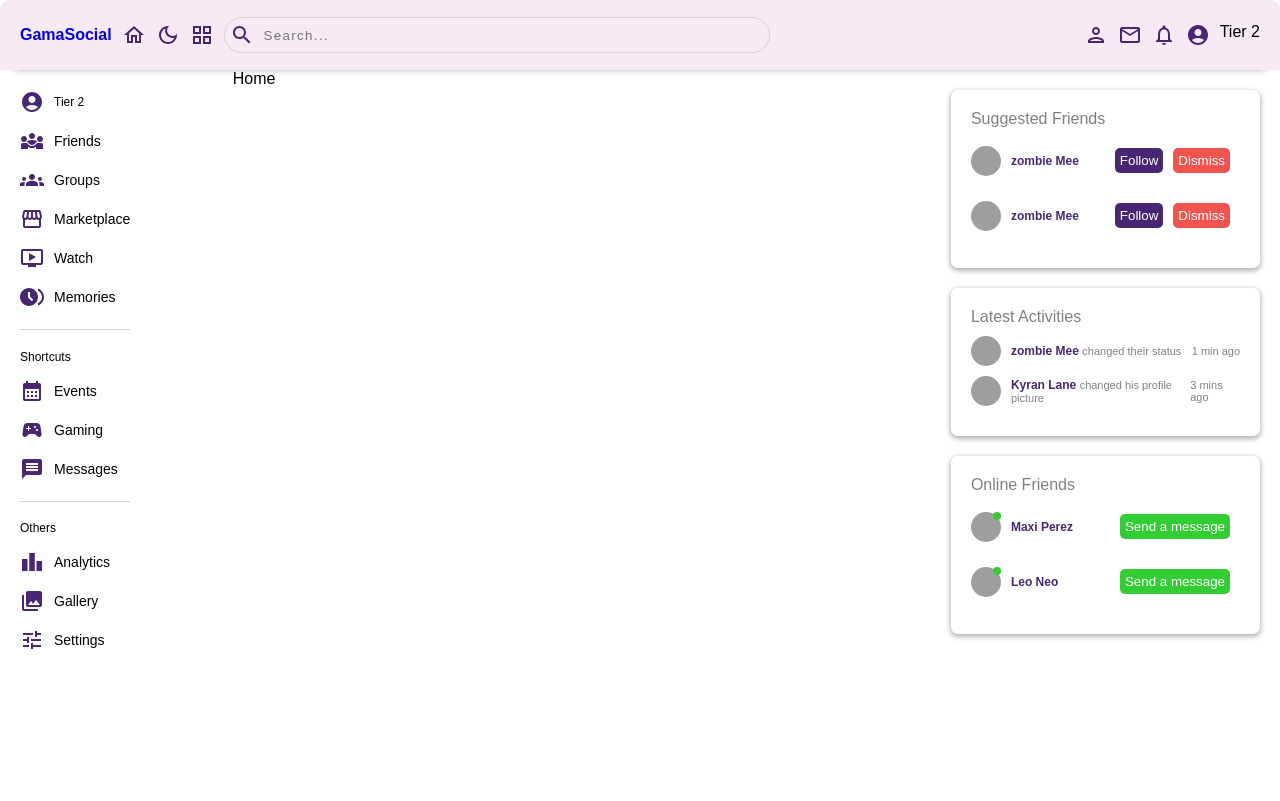
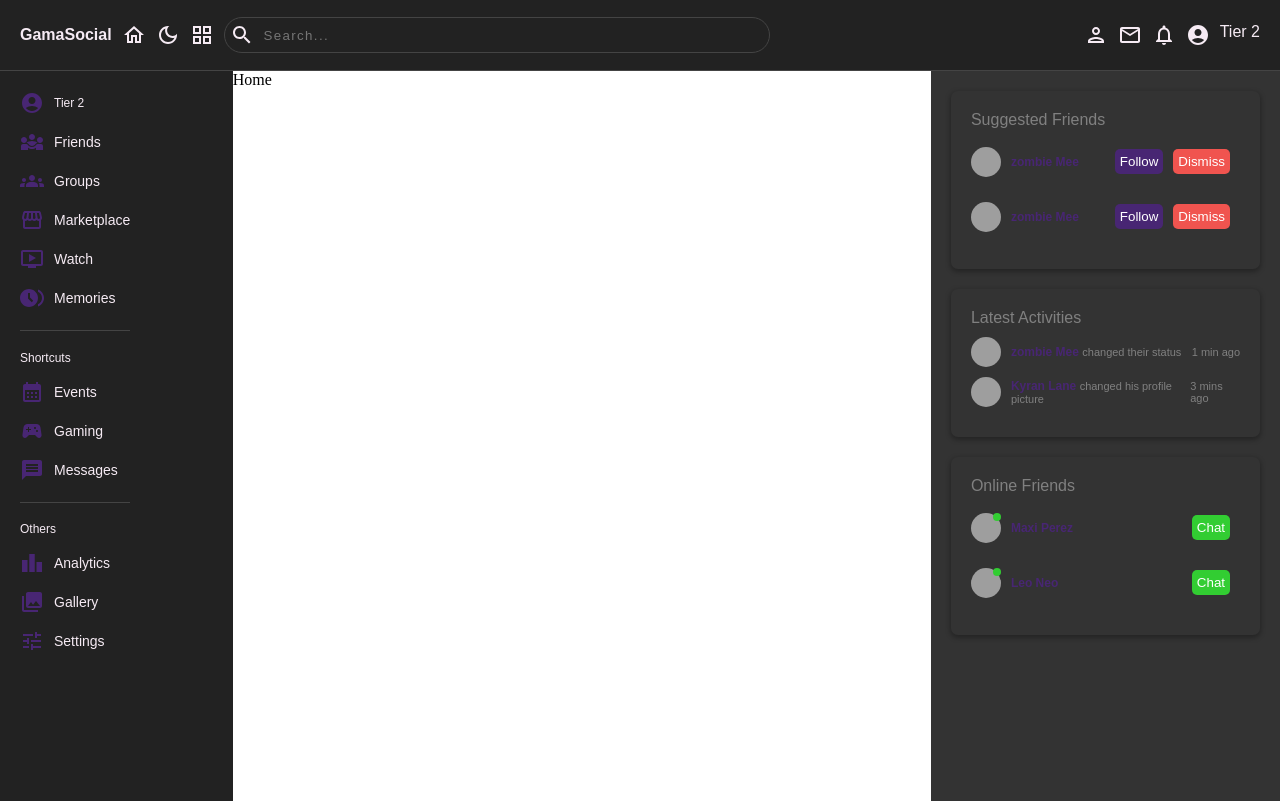
Before and after one commit to Nicxzmiller/sma, a React (Create React App) app: page / in a window 1280 px wide. Built offline with nearby package versions, Linux system fonts and the light colour scheme; grey boxes are pictures that could not be loaded; a web font is replaced by a local one.

Commit message:
setting up theme

```diff
--- a/src/App.js
+++ b/src/App.js
@@ -2,7 +2,7 @@ import Login from './pages/login/Login';
 import Register from './pages/register/Register';
 import Navbar from './components/navbar/Navbar';
 import Home from './pages/home/Home';
-import './app.scss';
+import './style.scss';
 import Profile from './pages/profile/Profile';
 import LeftBar from './components/leftBar/LeftBar';
 import RightBar from './components/rightBar/RightBar';
@@ -20,7 +20,7 @@ function App() {
 
   const Layout = () => {
     return (
-      <div>
+      <div className="theme-dark">
         <Navbar />
 
         <div style={{ display: 'flex' }}>
--- a/src/app.scss
+++ /dev/null
@@ -1,5 +0,0 @@
-* {
-  margin: 0;
-  padding: 0;
-  font-family: 'Mona', sans-serif;
-}
--- a/src/components/leftBar/leftBar.scss
+++ b/src/components/leftBar/leftBar.scss
@@ -1,4 +1,7 @@
+@import '../../style.scss';
+
 .leftBar {
+  @include themify($themes) {
     font-family: 'Monda', sans-serif;
     display: flex;
     flex: 2;
@@ -6,6 +9,8 @@
     top: 70px;
     height: calc(100vh - 70px);
     overflow: scroll;
+    background-color: themed('bg');
+    color: themed('textColor');
 
     &::-webkit-scrollbar {
       display: none;
@@ -13,6 +18,13 @@
     //   box-shadow: 10px 0px 10px -15px #111;
     .container {
       padding: 20px;
+
+      hr {
+        border: none;
+        margin: 20px 0px;
+        height: 0.5px;
+        background-color: themed('border');
+      }
       .menu {
         display: flex;
         flex-direction: column;
@@ -36,11 +48,6 @@
           }
         }
       }
-    hr {
-      margin: 20px 0px;
-      border: none;
-      height: 0.5px;
-      background-color: lightgrey;
     }
   }
 }
--- a/src/components/navbar/Navbar.jsx
+++ b/src/components/navbar/Navbar.jsx
@@ -18,20 +18,20 @@ const Navbar = () => {
         <Link to="/" style={{ textDecoration: 'none' }}>
           <span>GamaSocial</span>
         </Link>
-        <HomeOutlinedIcon sx={{ color: '#482673' }} />
-        <DarkModeOutlinedIcon sx={{ color: '#482673' }} />
-        <GridViewOutlinedIcon sx={{ color: '#482673' }} />
+        <HomeOutlinedIcon />
+        <DarkModeOutlinedIcon />
+        <GridViewOutlinedIcon />
         <div className="search">
-          <SearchOutlinedIcon sx={{ color: '#482673' }} />
+          <SearchOutlinedIcon />
           <input type="text" placeholder="Search..." />
         </div>
       </div>
       <div className="right">
-        <PersonOutlinedIcon sx={{ color: '#482673' }} />
-        <EmailOutlinedIcon sx={{ color: '#482673' }} />
-        <NotificationsNoneOutlinedIcon sx={{ color: '#482673' }} />
+        <PersonOutlinedIcon />
+        <EmailOutlinedIcon />
+        <NotificationsNoneOutlinedIcon />
         <div className="user">
-          <AccountCircleIcon sx={{ color: '#482673' }} />
+          <AccountCircleIcon />
           <span>Tier 2</span>
         </div>
       </div>
--- a/src/components/navbar/navbar.scss
+++ b/src/components/navbar/navbar.scss
@@ -1,15 +1,18 @@
+@import '../../style.scss';
+
 .Navbar {
+  @include themify($themes) {
     font-family: 'Monda', sans-serif;
     display: flex;
     align-items: center;
     justify-content: space-between;
     padding: 10px 20px;
     height: 50px;
-  box-shadow: 0px 10px 10px -15px #111;
+    border-bottom: 1px solid themed('border');
     position: sticky;
     top: 0;
-  background-color: #f6ebf4;
-  border-radius: 10px 10px 0 0;
+    background-color: themed('bg');
+    color: themed('textColor');
     .left {
       display: flex;
       align-items: center;
@@ -17,22 +20,24 @@
 
       span {
         font-weight: bold;
+        color: themed('textColorSoft');
       }
 
       .search {
         display: flex;
         align-items: center;
         gap: 10px;
-      border: 0.5px solid lightgray;
+        border: 0.5px solid themed('border');
         border-radius: 50px;
         padding: 5px;
         input {
           outline: none;
           border: none;
           width: 500px;
-        caret-color: #482673;
+          caret-color: themed('textColor');
           letter-spacing: 0.1em;
-        background-color: #f6ebf4;
+          background-color: transparent;
+          color: themed('textColor');
         }
       }
     }
@@ -49,3 +54,4 @@
       }
     }
   }
+}
--- a/src/components/rightBar/RightBar.jsx
+++ b/src/components/rightBar/RightBar.jsx
@@ -81,7 +81,7 @@ const RightBar = () => {
               <span>Maxi Perez</span>
             </div>
             <div className="Chatbuttons">
-              <button className="chat">Send a message</button>
+              <button className="chat">Chat</button>
             </div>
           </div>
           <div className="user">
@@ -94,7 +94,7 @@ const RightBar = () => {
               <span>Leo Neo</span>
             </div>
             <div className="Chatbuttons">
-              <button className="chat">Send a message</button>
+              <button className="chat">Chat</button>
             </div>
           </div>
         </div>
--- a/src/components/rightBar/rightbar.scss
+++ b/src/components/rightBar/rightbar.scss
@@ -1,10 +1,14 @@
+@import '../../style.scss';
+
 .rightBar {
-  font-family: 'Mona', sans-serif;
+  @include themify($themes) {
     flex: 3;
     position: sticky;
     top: 70px;
     height: calc(100vh - 70px);
     overflow: scroll;
+    font-family: 'Mona', sans-serif;
+    background-color: themed('bgSoft');
 
     &::-webkit-scrollbar {
       display: none;
@@ -103,3 +107,4 @@
       }
     }
   }
+}
--- a/src/pages/login/Login.jsx
+++ b/src/pages/login/Login.jsx
@@ -1,35 +1,38 @@
-import React from 'react'
-import './login.scss'
-import {Link} from "react-router-dom"
+import React from 'react';
+import './login.scss';
+import { Link } from 'react-router-dom';
+import * as Sentry from '@sentry/react';
 
 const Login = () => {
   return (
-    <div className='login'>
+    <div className="login">
       <div className="card">
-
         {/* left side */}
         <div className="left">
           <h1>Hello World.</h1>
-          <p>Lorem ipsum dolor sit amet consectetur adipisicing elit. Ab soluta quod id beatae excepturi ad,
-            eaque dignissimos repellat iure voluptate.</p>
-            <span>Don't have an account ?</span>
-            <Link to="/register">
-              <button>Register</button>
-            </Link>
+          <p>
+            Lorem ipsum dolor sit amet consectetur adipisicing elit. Ab soluta
+            quod id beatae excepturi ad, eaque dignissimos repellat iure
+            voluptate.
+          </p>
+          <span>Don't have an account ?</span>
+          <Link to="/register">
+            <button>Register</button>
+          </Link>
         </div>
 
         {/* right side */}
         <div className="right">
           <h1>Login</h1>
           <form>
-            <input type="text" placeholder='username'/>
-            <input type="password" placeholder='******' />
+            <input type="text" placeholder="username" />
+            <input type="password" placeholder="******" />
             <button>Login</button>
           </form>
         </div>
       </div>
     </div>
-  )
-}
+  );
+};
 
-export default Login
+export default Sentry.withProfiler(Login, { name: 'Login' });
--- a/src/pages/profile/Profile.jsx
+++ b/src/pages/profile/Profile.jsx
@@ -1,10 +1,9 @@
-import React from 'react'
-import './profile.scss'
+import React from 'react';
+import './profile.scss';
+import * as Sentry from '@sentry/react';
 
 const Profile = () => {
-  return (
-    <div>Profile</div>
-  )
-}
+  return <div>Profile</div>;
+};
 
-export default Profile
+export default Sentry.withProfiler(Profile, { name: 'Profile' });
--- a/src/pages/register/Register.jsx
+++ b/src/pages/register/Register.jsx
@@ -1,20 +1,20 @@
-import React from 'react'
-import './register.scss'
-import {Link } from "react-router-dom"
+import React from 'react';
+import './register.scss';
+import { Link } from 'react-router-dom';
+import * as Sentry from '@sentry/react';
 
 const Register = () => {
   return (
-    <div className='register'>
+    <div className="register">
       <div className="card">
-
         {/* left side */}
         <div className="left">
           <h1>Register</h1>
           <form>
-            <input type="text" placeholder='Name'/>
-            <input type="text" placeholder='Username'/>
-            <input type="email" placeholder='Email'/>
-            <input type="password" placeholder='******' />
+            <input type="text" placeholder="Name" />
+            <input type="text" placeholder="Username" />
+            <input type="email" placeholder="Email" />
+            <input type="password" placeholder="******" />
             <button>Register</button>
           </form>
         </div>
@@ -22,17 +22,19 @@ const Register = () => {
         {/* right side */}
         <div className="right">
           <h1>Gama Media.</h1>
-          <p>Lorem ipsum dolor sit amet consectetur adipisicing elit. Ab soluta quod id beatae excepturi ad,
-            eaque dignissimos repellat iure voluptate.</p>
-            <span>Have an account already ?</span>
-            <Link to="/login">
-              <button>Login</button>
-            </Link>
+          <p>
+            Lorem ipsum dolor sit amet consectetur adipisicing elit. Ab soluta
+            quod id beatae excepturi ad, eaque dignissimos repellat iure
+            voluptate.
+          </p>
+          <span>Have an account already ?</span>
+          <Link to="/login">
+            <button>Login</button>
+          </Link>
         </div>
-
       </div>
     </div>
-  )
-}
+  );
+};
 
-export default Register
+export default Sentry.withProfiler(Register, { name: 'Register' });
--- /dev/null
+++ b/src/style.scss
@@ -0,0 +1,59 @@
+* {
+  margin: 0;
+  padding: 0;
+  // font-family: 'Mona', sans-serif;
+}
+
+$themes: (
+  light: (
+    textColor: #000,
+    bg: #fff,
+    logo: #482673,
+    bgSoft: #f6f3f3,
+    textColorSoft: #555,
+    border: lightgray,
+  ),
+  dark: (
+    textColor: #f6ebf4,
+    bg: #222,
+    logo: #482673,
+    bgSoft: #333,
+    textColorSoft: #f6ebf4,
+    border: #444,
+    icons: limegreen,
+  ),
+);
+
+@mixin themify($themes) {
+  @each $theme, $map in $themes {
+    .theme-#{$theme} & {
+      $theme-map: () !global;
+      @each $key, $submap in $map {
+        $value: map-get(map-get($themes, $theme), '#{$key}');
+        $theme-map: map-merge(
+          $theme-map,
+          (
+            $key: $value,
+          )
+        ) !global;
+      }
+      @content;
+      $theme-map: null !global;
+    }
+  }
+}
+
+@function themed($key) {
+  @return map-get($theme-map, $key);
+}
+
+@mixin mobile {
+  @media (max-width: 480px) {
+    @content;
+  }
+}
+@mixin tablet {
+  @media (max-width: 960px) {
+    @content;
+  }
+}
```
Lines whose indentation alone changed are shown as unchanged.
